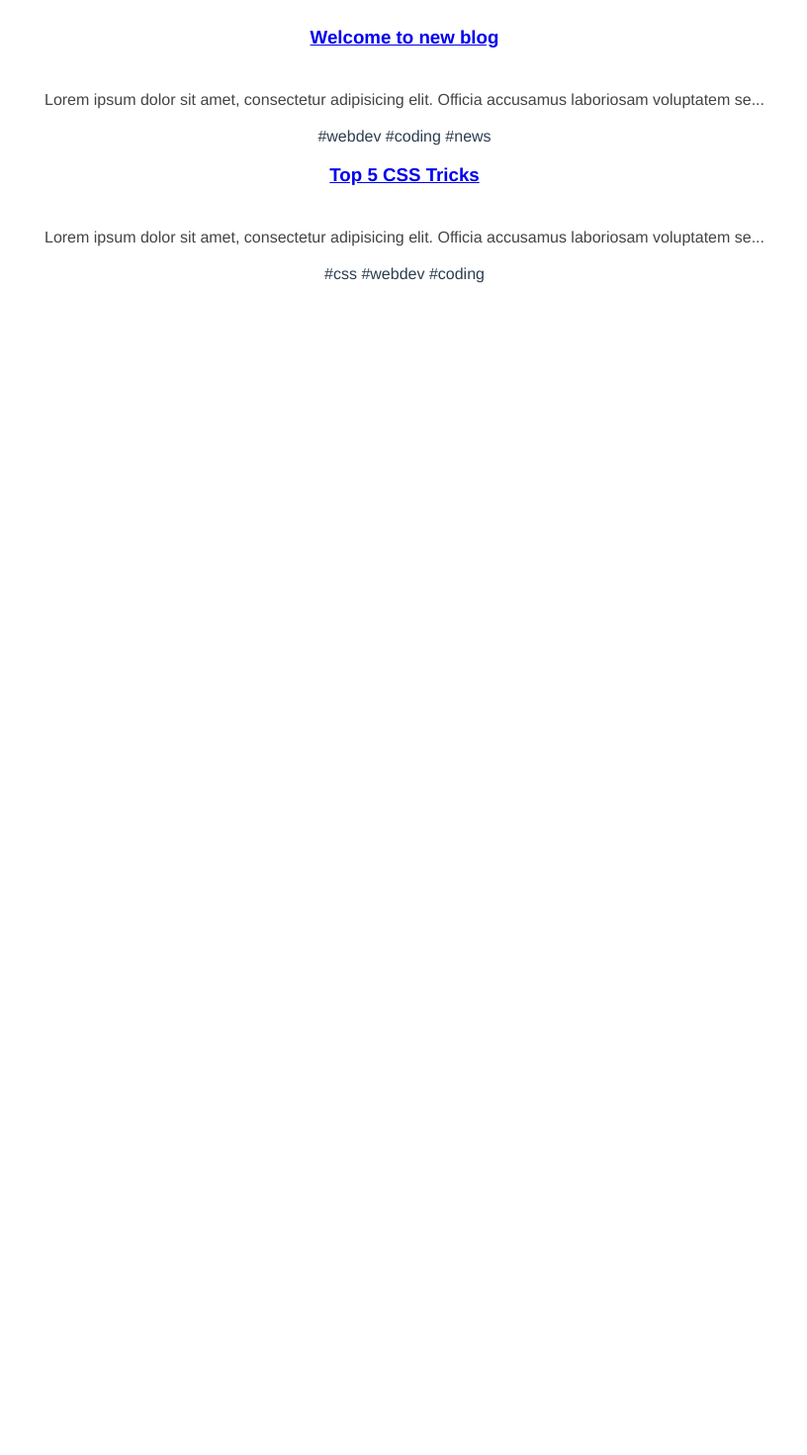
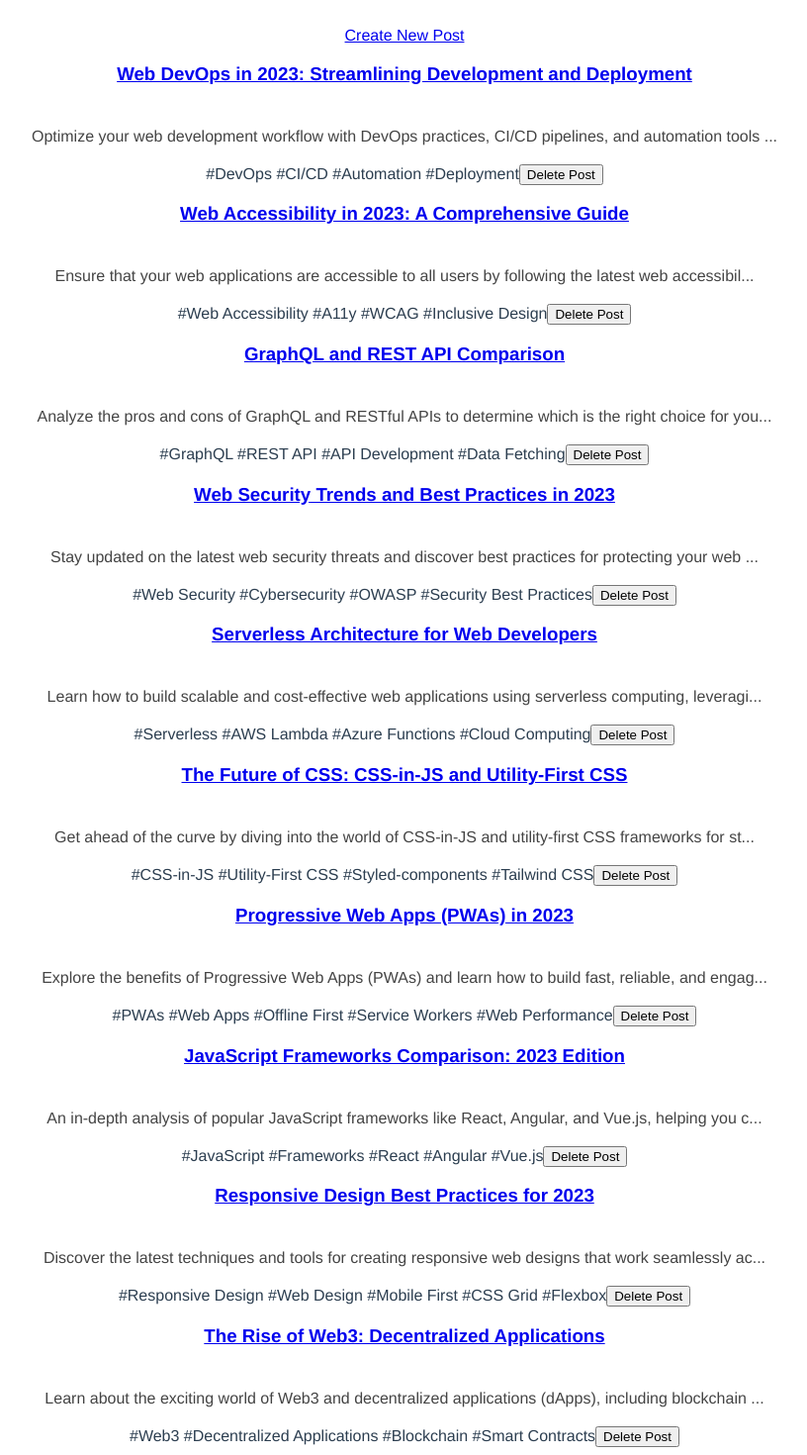
Before and after one commit to Michalis-Mel/vue-blog, a Vue app: page / in a window 1280 px wide. Shown: the part 53-1523 px from the top of the page at 99% size, without its empty margins (231-1047 px from the left). Before the commit the page ends 800 px from the top, so only its background shows below. Built offline with nearby package versions, Linux system fonts and the light colour scheme; data requests are answered from the project's data file.

Commit message:
added create post and delete post

```diff
--- a/data/db.json
+++ b/data/db.json
@@ -2,15 +2,90 @@
   "posts": [
     {
       "id": 1,
-      "title": "Welcome to new blog",
-      "body": "Lorem ipsum dolor sit amet, consectetur adipisicing elit. Officia accusamus laboriosam voluptatem sed esse blanditiis ipsa vitae. Eius perferendis pariatur cupiditate ad commodi inventore? Laborum quam placeat sed molestiae debitis expedita. Quod quidem harum amet veritatis ullam est excepturi facilis. Dolore, vero soluta maxime provident quod, facere iure tempora nisi vel accusamus quasi explicabo fugit repudiandae modi vitae voluptas quisquam cupiditate beatae alias? Nemo consequatur libero magnam deserunt iste temporibus obcaecati harum laudantium aspernatur atque debitis, maiores rem assumenda velit blanditiis optio voluptatem reiciendis quod doloremque iusto error distinctio eveniet? Numquam beatae architecto adipisci eveniet et asperiore",
-      "tags": ["webdev", "coding", "news"]
+      "title": "The Rise of Web3: Decentralized Applications",
+      "body": "Learn about the exciting world of Web3 and decentralized applications (dApps), including blockchain technology and smart contracts.",
+      "tags": [
+        "Web3",
+        "Decentralized Applications",
+        "Blockchain",
+        "Smart Contracts"
+      ]
     },
     {
       "id": 2,
-      "title": "Top 5 CSS Tricks",
-      "body": "Lorem ipsum dolor sit amet, consectetur adipisicing elit. Officia accusamus laboriosam voluptatem sed esse blanditiis ipsa vitae. Eius perferendis pariatur cupiditate ad commodi inventore? Laborum quam placeat sed molestiae debitis expedita. Quod quidem harum amet veritatis ullam est excepturi facilis. Dolore, vero soluta maxime provident quod, facere iure tempora nisi vel accusamus quasi explicabo fugit repudiandae modi vitae voluptas quisquam cupiditate beatae alias? Nemo consequatur libero magnam deserunt iste temporibus obcaecati harum laudantium aspernatur atque debitis, maiores rem assumenda velit blanditiis optio voluptatem reiciendis quod doloremque iusto error distinctio eveniet? Numquam beatae architecto adipisci eveniet et asperiore",
-      "tags": ["css", "webdev", "coding"]
+      "title": "Responsive Design Best Practices for 2023",
+      "body": "Discover the latest techniques and tools for creating responsive web designs that work seamlessly across all devices and screen sizes.",
+      "tags": [
+        "Responsive Design",
+        "Web Design",
+        "Mobile First",
+        "CSS Grid",
+        "Flexbox"
+      ]
+    },
+    {
+      "id": 3,
+      "title": "JavaScript Frameworks Comparison: 2023 Edition",
+      "body": "An in-depth analysis of popular JavaScript frameworks like React, Angular, and Vue.js, helping you choose the right one for your project.",
+      "tags": ["JavaScript", "Frameworks", "React", "Angular", "Vue.js"]
+    },
+    {
+      "id": 4,
+      "title": "Progressive Web Apps (PWAs) in 2023",
+      "body": "Explore the benefits of Progressive Web Apps (PWAs) and learn how to build fast, reliable, and engaging web applications for modern users.",
+      "tags": [
+        "PWAs",
+        "Web Apps",
+        "Offline First",
+        "Service Workers",
+        "Web Performance"
+      ]
+    },
+    {
+      "id": 5,
+      "title": "The Future of CSS: CSS-in-JS and Utility-First CSS",
+      "body": "Get ahead of the curve by diving into the world of CSS-in-JS and utility-first CSS frameworks for styling web applications in 2023.",
+      "tags": [
+        "CSS-in-JS",
+        "Utility-First CSS",
+        "Styled-components",
+        "Tailwind CSS"
+      ]
+    },
+    {
+      "id": 6,
+      "title": "Serverless Architecture for Web Developers",
+      "body": "Learn how to build scalable and cost-effective web applications using serverless computing, leveraging services like AWS Lambda and Azure Functions.",
+      "tags": ["Serverless", "AWS Lambda", "Azure Functions", "Cloud Computing"]
+    },
+    {
+      "id": 7,
+      "title": "Web Security Trends and Best Practices in 2023",
+      "body": "Stay updated on the latest web security threats and discover best practices for protecting your web applications and users.",
+      "tags": [
+        "Web Security",
+        "Cybersecurity",
+        "OWASP",
+        "Security Best Practices"
+      ]
+    },
+    {
+      "id": 8,
+      "title": "GraphQL and REST API Comparison",
+      "body": "Analyze the pros and cons of GraphQL and RESTful APIs to determine which is the right choice for your web development projects in 2023.",
+      "tags": ["GraphQL", "REST API", "API Development", "Data Fetching"]
+    },
+    {
+      "id": 9,
+      "title": "Web Accessibility in 2023: A Comprehensive Guide",
+      "body": "Ensure that your web applications are accessible to all users by following the latest web accessibility guidelines and best practices.",
+      "tags": ["Web Accessibility", "A11y", "WCAG", "Inclusive Design"]
+    },
+    {
+      "id": 10,
+      "title": "Web DevOps in 2023: Streamlining Development and Deployment",
+      "body": "Optimize your web development workflow with DevOps practices, CI/CD pipelines, and automation tools for efficient and reliable deployments.",
+      "tags": ["DevOps", "CI/CD", "Automation", "Deployment"]
     }
   ]
 }
--- a/package.json
+++ b/package.json
@@ -7,6 +7,7 @@
     "build": "vue-cli-service build"
   },
   "dependencies": {
+    "axios": "^1.5.0",
     "core-js": "^3.8.3",
     "json-server": "^0.17.3",
     "vue": "^3.2.13",
--- /dev/null
+++ b/src/components/CreatePostForm.vue
@@ -0,0 +1,49 @@
+<template>
+  <h1>Create Post</h1>
+  <div v-if="submited">
+    <div v-if="submitedText" class="success">
+      <h4>Your Post is created!</h4>
+    </div>
+    <div v-else class="failed">
+      <h4>There was an error creating your post...</h4>
+    </div>
+  </div>
+  <div v-else>
+    <form @submit.prevent="handleSubmit">
+      <label>Title: </label>
+      <input v-model="post.title" type="text" required />
+      <label>Body: </label>
+      <input v-model="post.body" type="text" required />
+      <label>Tags: </label>
+      <input v-model="post.tags" type="text" />
+      <button>Create Post</button>
+    </form>
+  </div>
+</template>
+
+<script>
+import axios from "axios";
+export default {
+  data() {
+    return {
+      post: {
+        title: "",
+        body: "",
+        tags: "",
+      },
+      submited: false,
+      submitedText: false,
+    };
+  },
+  methods: {
+    handleSubmit() {
+      axios.post("http://localhost:3000/posts", this.post).then((res) => {
+        console.log(res);
+      });
+      this.submited = true;
+      this.submitedText = true;
+    },
+  },
+};
+</script>
+<style></style>
--- a/src/components/PostList.vue
+++ b/src/components/PostList.vue
@@ -1,6 +1,6 @@
 <template>
   <div class="post-list">
-    <div v-for="post in posts" :key="post.id">
+    <div v-for="post in posts.slice().reverse()" :key="post.id">
       <SinglePost :post="post" />
     </div>
   </div>
@@ -8,11 +8,9 @@
 
 <script>
 import SinglePost from "@/components/SinglePost.vue";
-import { onMounted, onUnmounted, onUpdated } from "vue";
 export default {
   props: ["posts"],
   components: { SinglePost },
-  setup(props) {},
 };
 </script>
 
--- a/src/components/SinglePost.vue
+++ b/src/components/SinglePost.vue
@@ -5,10 +5,13 @@
     </router-link>
     <p>{{ snippet }}</p>
     <span v-for="tag in post.tags" :key="tag"> #{{ tag }}</span>
+
+    <button @click="deletePost">Delete Post</button>
   </div>
 </template>
 
 <script>
+import axios from "axios";
 import { computed } from "vue";
 
 export default {
@@ -17,7 +20,18 @@ export default {
     const snippet = computed(() => {
       return props.post.body.substring(0, 100) + "...";
     });
+
     return { snippet };
+  },
+  methods: {
+    deletePost() {
+      axios
+        .delete(`http://localhost:3000/posts/${this.post.id}`)
+        .then((res) => {
+          console.log(res);
+        });
+      this.$router.go(this.$router.currentRoute);
+    },
   },
 };
 </script>
--- a/src/router/index.js
+++ b/src/router/index.js
@@ -1,6 +1,8 @@
 import { createRouter, createWebHistory } from "vue-router";
 import HomeView from "../views/HomeView.vue";
 import DetailsView from "../views/DetailsView.vue";
+import AddPostView from "../views/AddPostView.vue";
+import NotFound from "../views/NotFound.vue";
 
 const routes = [
   {
@@ -14,6 +16,17 @@ const routes = [
     component: DetailsView,
     props: true,
   },
+  {
+    path: "/add-post",
+    name: "addPost",
+    component: AddPostView,
+  },
+  //catchall 404
+  {
+    path: "/:catchAll(.*)",
+    name: "notFound",
+    component: NotFound,
+  },
 ];
 
 const router = createRouter({
--- /dev/null
+++ b/src/views/AddPostView.vue
@@ -0,0 +1,20 @@
+<template>
+  <div class="addArticle">
+    <CreatePostForm />
+    <button class="back" @click="goBack">Go Back</button>
+  </div>
+</template>
+
+<script>
+import CreatePostForm from "@/components/CreatePostForm.vue";
+export default {
+  components: { CreatePostForm },
+  methods: {
+    goBack() {
+      this.$router.go(-1);
+    },
+  },
+};
+</script>
+
+<style></style>
--- a/src/views/DetailsView.vue
+++ b/src/views/DetailsView.vue
@@ -8,6 +8,7 @@
     </div>
     <div v-else>Loading...</div>
   </div>
+  <button class="back" @click="goBack">Go Back</button>
 </template>
 
 <script>
@@ -19,6 +20,11 @@ export default {
     load();
 
     return { post, error };
+  },
+  methods: {
+    goBack() {
+      this.$router.go(-1);
+    },
   },
 };
 </script>
--- a/src/views/HomeView.vue
+++ b/src/views/HomeView.vue
@@ -1,6 +1,7 @@
 <template>
   <div class="home">
     <h1>Home</h1>
+    <router-link :to="{ name: 'addPost' }">Create New Post</router-link>
     <div v-if="error">{{ error }}</div>
     <div v-else>
       <div v-if="posts.length">
--- /dev/null
+++ b/src/views/NotFound.vue
@@ -0,0 +1,15 @@
+<template>
+  <h2 class="notFound">404</h2>
+  <h3>Page not found!</h3>
+</template>
+
+<script>
+export default {};
+</script>
+
+<style>
+h2.notFound {
+  color: red;
+  font-size: 40px;
+}
+</style>
```
Also changed, not shown: 1 other file (tests, documents, lock files or other folders).
